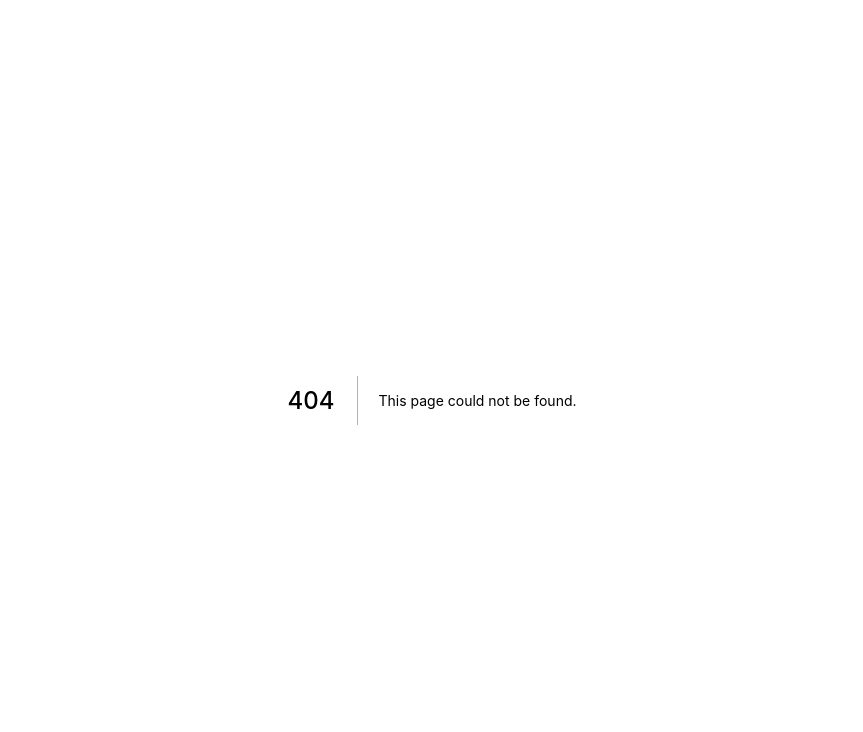
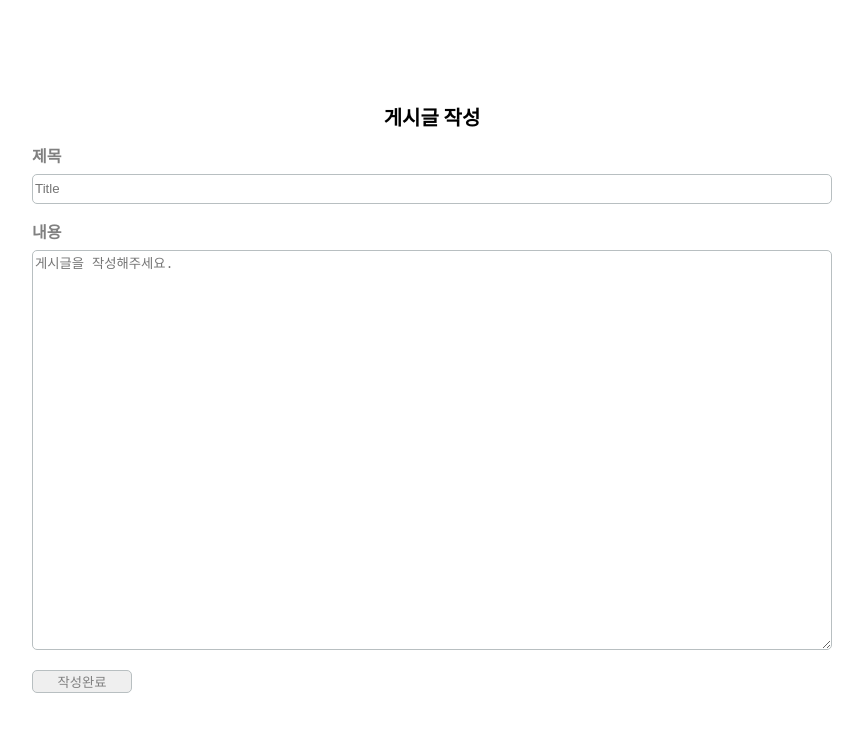
Before and after one commit to younghyunHan/Joshua_World-FrontEnd-pre, a Next.js app: page /Post/Post in a window 1280 px wide. Before the commit this address had no page. Shown: the top 732 px of the page, without its empty margins (208-1071 px from the left). Built offline with nearby package versions, Linux system fonts and the light colour scheme.

Commit message:
Fix: 게시글 레이아웃 구성

```diff
--- /dev/null
+++ b/pages/Post/Post.module.css
@@ -0,0 +1,58 @@
+#post {
+  height: 100vh;
+  display: flex;
+  justify-content: center;
+  align-items: center;
+}
+
+#postForm {
+  width: 800px;
+  display: flex;
+  flex-direction: column;
+  gap: 20px;
+}
+
+#postFormTitle {
+  display: flex;
+  justify-content: center;
+  font-size: 20px;
+  font-weight: bold;
+}
+
+#postTitleWrap,
+#postContentWrap {
+  display: flex;
+  flex-direction: column;
+  gap: 10px;
+}
+
+#postTitleLable,
+#postContentLable {
+  color: grey;
+  font-weight: bold;
+}
+
+#postTitle {
+  height: 30px;
+  border: 1.5px solid #b8bfc1;
+  border-radius: 5px;
+}
+
+#postContent {
+  height: 400px;
+  border: 1.5px solid #b8bfc1;
+  border-radius: 5px;
+}
+
+#submitBtn {
+  width: 100px;
+  color: grey;
+  border: 1.5px solid #b8bfc1;
+  border-radius: 5px;
+}
+
+#submitBtn:hover {
+  background-color: #bfbbbb;
+
+  cursor: pointer;
+}
--- /dev/null
+++ b/pages/Post/Post.tsx
@@ -0,0 +1,27 @@
+import ArticleStyles from './Post.module.css';
+
+export default function Post() {
+  return (
+    <article id={ArticleStyles.post}>
+      <form id={ArticleStyles.postForm}>
+        <h1 id={ArticleStyles.postFormTitle}>게시글 작성</h1>
+        <div id={ArticleStyles.postTitleWrap}>
+          <label htmlFor='postTitle' id={ArticleStyles.postTitleLable}>
+            제목
+          </label>
+          <input type='text' id={ArticleStyles.postTitle} placeholder='Title' />
+        </div>
+        <div id={ArticleStyles.postContentWrap}>
+          <label htmlFor='postContent' id={ArticleStyles.postContentLable}>
+            내용
+          </label>
+          <textarea
+            id={ArticleStyles.postContent}
+            placeholder='게시글을 작성해주세요.'
+          />
+        </div>
+        <button id={ArticleStyles.submitBtn}>작성완료</button>
+      </form>
+    </article>
+  );
+}
```
Also changed, not shown: pages/Main.module.css (+9 -0 lines), pages/index.tsx (+6 -1 lines).
